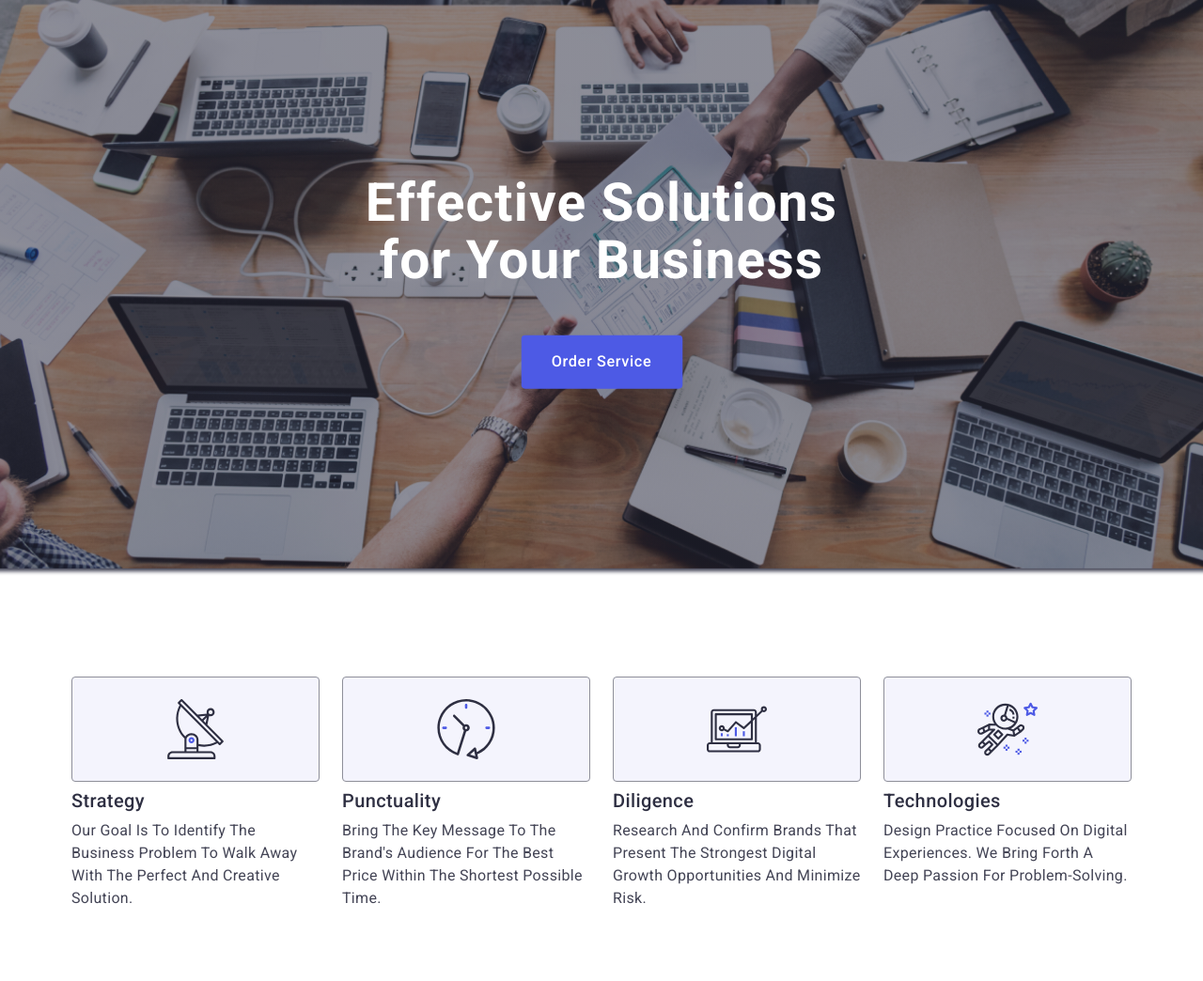
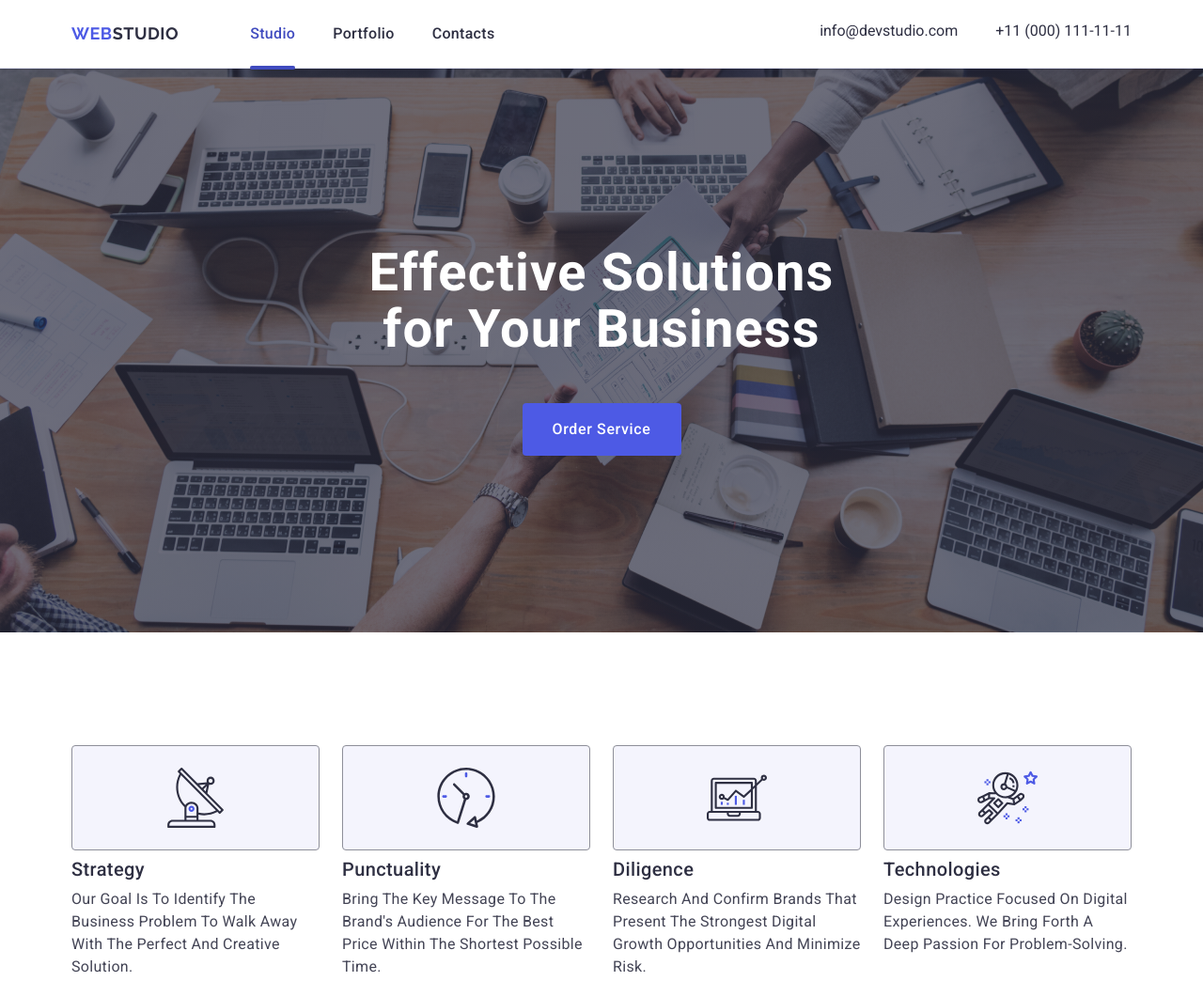
Before and after one commit to Exxin/goit-markup-hw-03, a plain HTML site: page index.html in a window 1280 px wide. Shown: the top 1044 px of the page at 94% size. Drawn offline with nearby package versions, Linux system fonts and the light colour scheme.

Commit message:
Update index.html

```diff
--- a/index.html
+++ b/index.html
@@ -20,6 +20,44 @@
     />
   </head>
   <body>
+    <header class="head-box">
+      <!-- Title Bar -->
+      <div class="container head">
+        <nav class="navigation">
+          <a class="weblogo" href="./index.html"
+            >Web<span class="studio-b">Studio</span></a
+          >
+          <ul class="menu-nav">
+            <li>
+              <a class="menu-link-main menu-link" href="./index.html">Studio</a>
+            </li>
+            <li>
+              <a class="menu-link" href="">Portfolio</a>
+            </li>
+            <li>
+              <a class="menu-link" href="">Contacts</a>
+            </li>
+          </ul>
+        </nav>
+        <address class="contact-info">
+          <ul class="menu-nav">
+            <li class="add-box">
+              <a
+                class="address-list"
+                href="mailto:info@devstudio.com"
+                target="_blank"
+              >
+                <span>info@devstudio.com</span>
+              </a>
+            </li>
+            <li class="add-box">
+              <a class="address-list" href="tel:+110001111111" target="_blank">
+                <span>+11 (000) 111-11-11</span>
+              </a>
+            </li>
+          </ul>
+        </address>
+      </div>
     </header>
     <main>
       <section class="hero-section">
```
